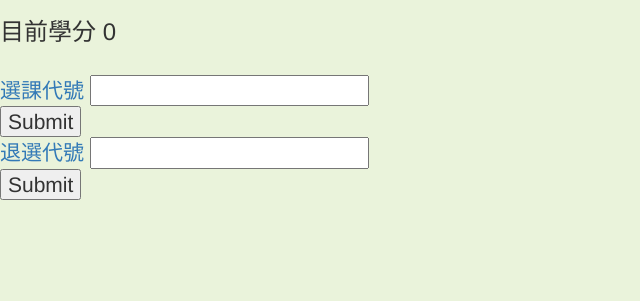
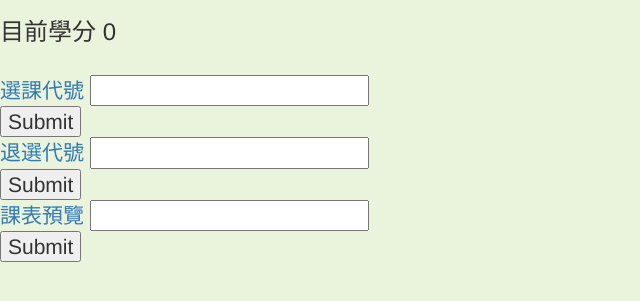
Before and after one commit to liubohung/database_W, a PHP site: page /database/welcome.php in a window 1280 px wide. Shown: the part 224-525 px from the top of the page, without its empty margins (0-640 px from the left). Run offline with PHP 8.4, Linux system fonts and the light colour scheme; the visitor is signed in with stand-in values (Sample User, id 1); data that the repository does not hold is empty; some libraries are stand-ins or nearby versions.

Commit message:
add welcome

```diff
--- a/welcome.php
+++ b/welcome.php
@@ -76,5 +76,10 @@
 		<br>
 		<input type="submit" name="value">
 	</form>
+	<form action="welcome2.php" method="post" class="fromcss" >
+		<a>課表預覽 <input class ="inputcss" type="text" name="subchoose"></a>
+		<br>
+		<input type="submit" name="value">
+	</form>
 </body>
 </html>
```
Also changed, not shown: welcome2.php (+0 -12 lines).
